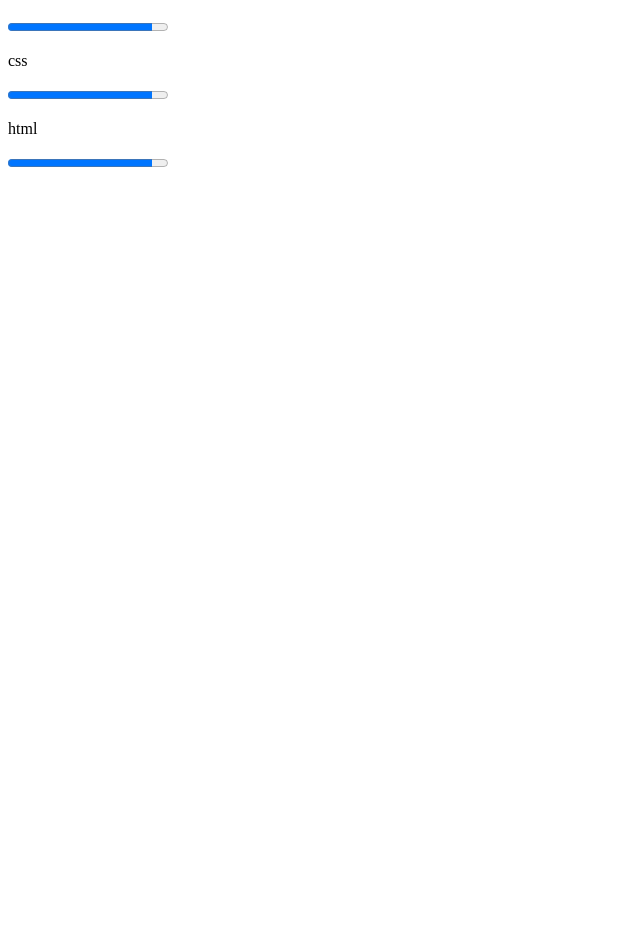
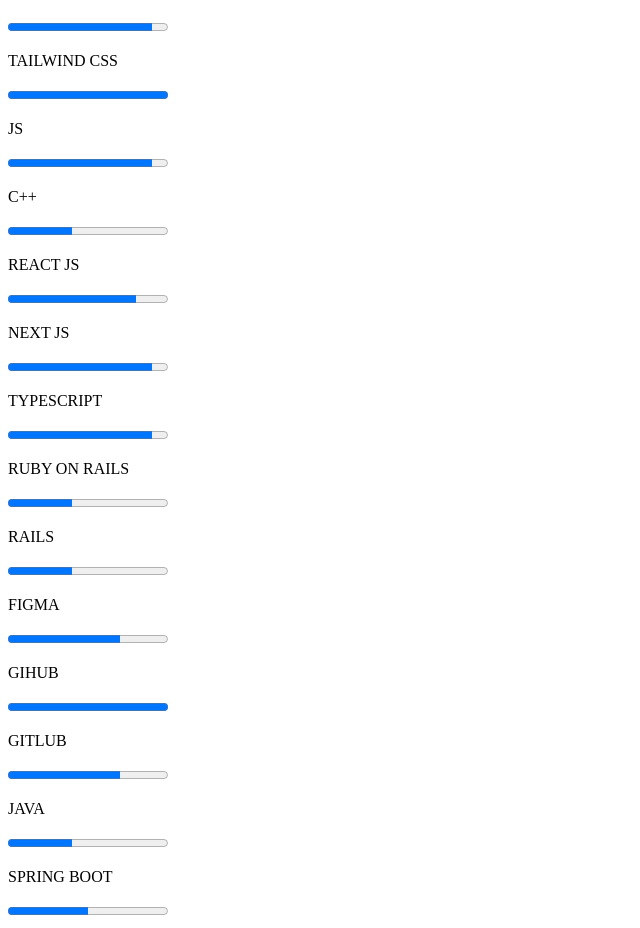
Before and after one commit to moogiikat/portfolio, a Next.js app in the folder portfolio/: page / in a window 1280 px wide. Shown: the part 744-1672 px from the top of the page, without its empty margins (0-640 px from the left). Before the commit the page ends 924 px from the top, so only its background shows below. Built offline with nearby package versions, Linux system fonts and the light colour scheme.

Commit message:
refactor

```diff
--- a/portfolio/src/app/page.tsx
+++ b/portfolio/src/app/page.tsx
@@ -3,7 +3,12 @@
 export default function Home() {
   return (
     <div className="mockup-window border bg-base-300">
-      <div className="flex flex-col justify-center px-4 py-16 bg-base-200 gap-y-10">
+      <div
+        className={classNames(
+          "flex flex-col justify-center px-4 py-16 bg-base-200 gap-y-10",
+          "lg:px-16"
+        )}
+      >
         <div
           className={classNames("grid gap-y-5", "lg:grid-cols-2 lg:gap-x-10")}
         >
@@ -34,34 +39,18 @@
           <div
             className={classNames("grid gap-y-5", "lg:grid-cols-2 lg:gap-x-10")}
           >
-            <div className="flex flex-col gap-y-5">
             {skills.map((item) => {
               return (
                 <div className="flex flex-col gap-y-2">
                   <p>{item.label}</p>
                   <progress
-                      className="progress progress-info w-full bg-gray-200"
+                    className="progress progress-info w-full bg-gray-200 h-5"
                     value={item.value}
                     max="100"
                   ></progress>
                 </div>
               );
             })}
-            </div>
-            <div className="flex flex-col gap-y-5">
-              {skills.map((item) => {
-                return (
-                  <div className="flex flex-col gap-y-2">
-                    <p>{item.label}</p>
-                    <progress
-                      className="progress progress-info w-full bg-gray-200"
-                      value={item.value}
-                      max="100"
-                    ></progress>
-                  </div>
-                );
-              })}
-            </div>
           </div>
         </div>
       </div>
@@ -82,6 +71,19 @@
 ];
 
 const skills = [
-  { label: "css", value: "90" },
-  { label: "html", value: "90" },
+  { label: "CSS", value: "90" },
+  { label: "HTML", value: "90" },
+  { label: "TAILWIND CSS", value: "100" },
+  { label: "JS", value: "90" },
+  { label: "C++", value: "40" },
+  { label: "REACT JS", value: "80" },
+  { label: "NEXT JS", value: "90" },
+  { label: "TYPESCRIPT", value: "90" },
+  { label: "RUBY ON RAILS", value: "40" },
+  { label: "RAILS", value: "40" },
+  { label: "FIGMA", value: "70" },
+  { label: "GIHUB", value: "100" },
+  { label: "GITLUB", value: "70" },
+  { label: "JAVA", value: "40" },
+  { label: "SPRING BOOT", value: "50" },
 ];
```
Lines whose indentation alone changed are shown as unchanged.
